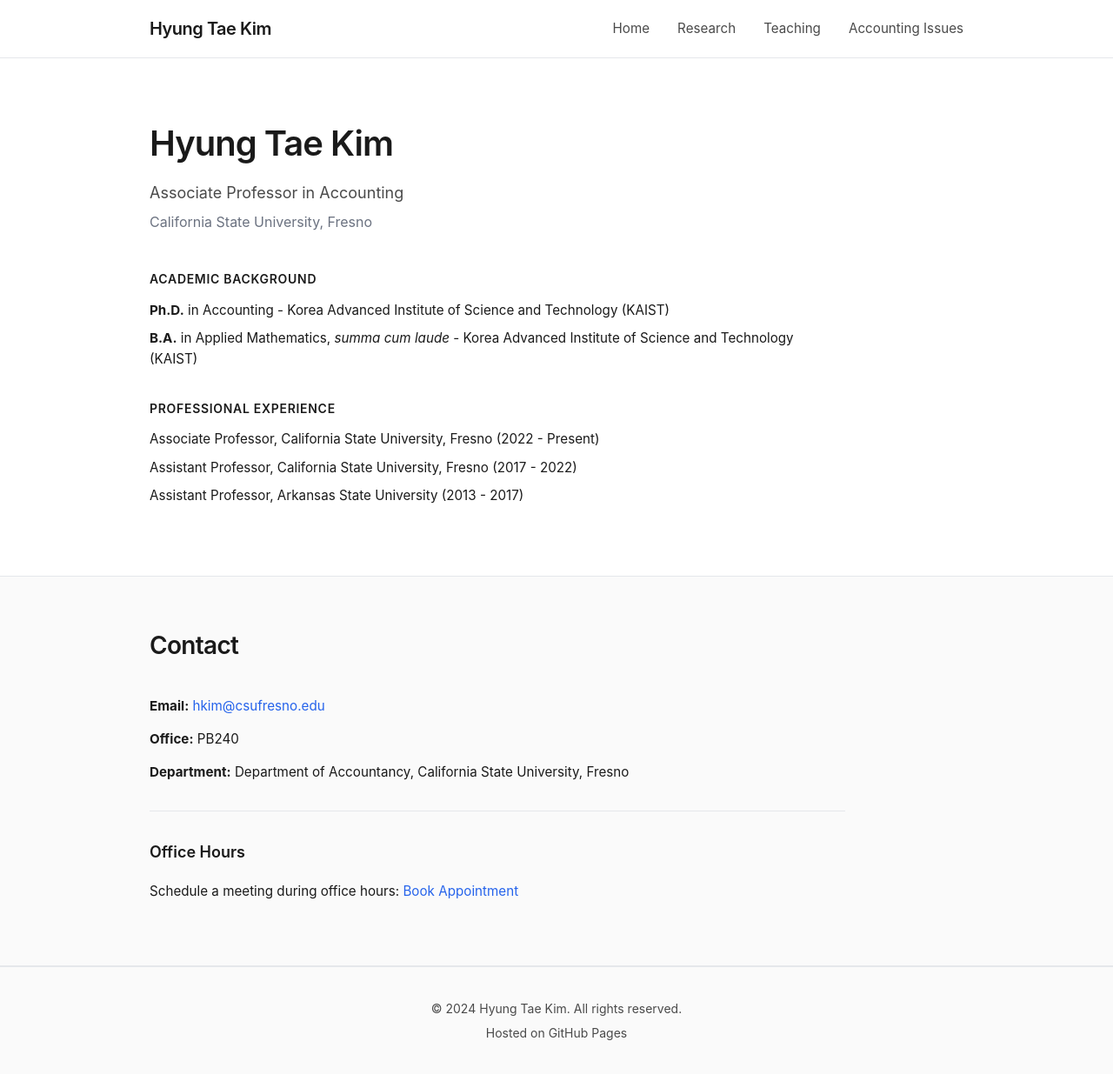
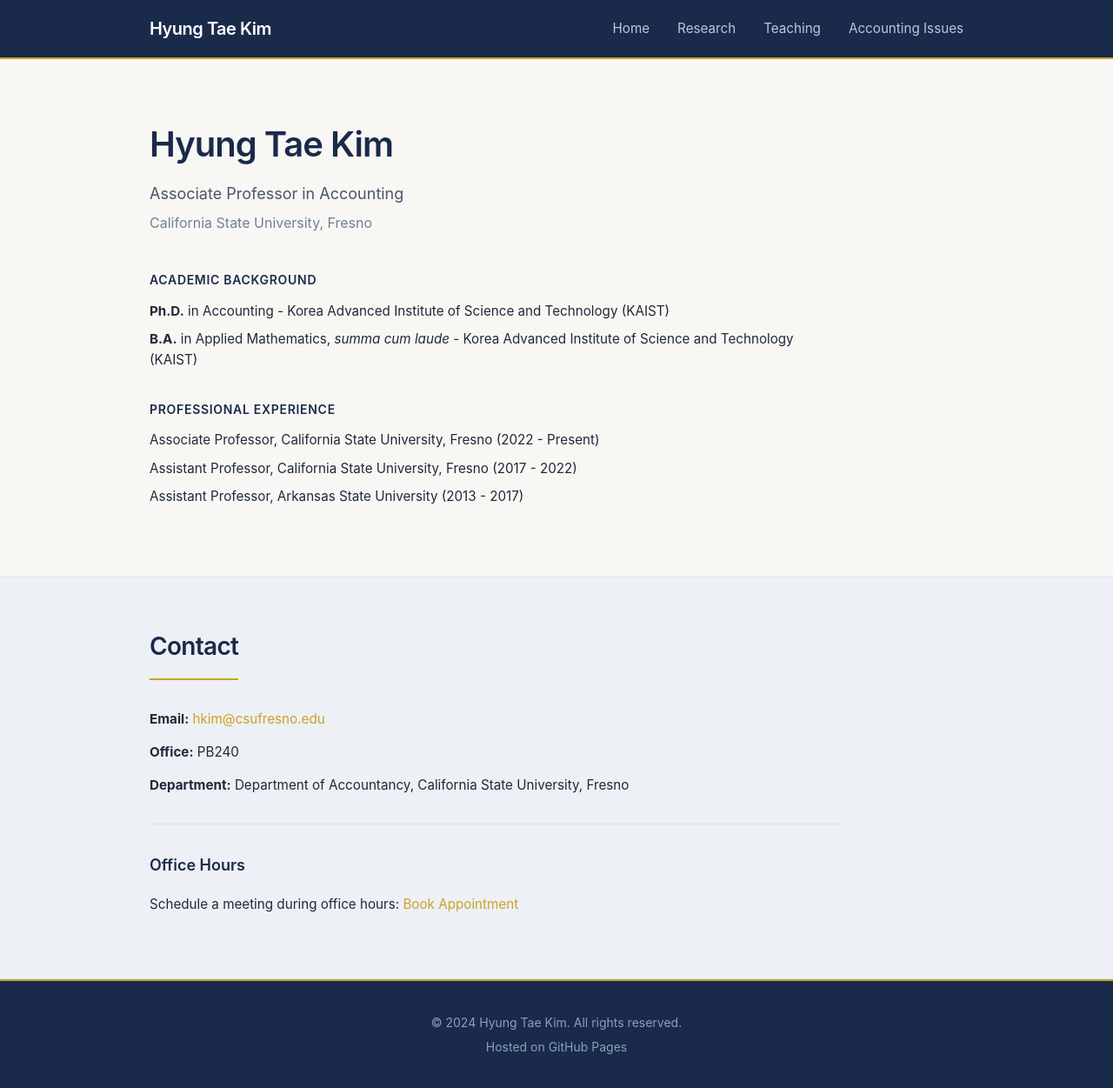
Before and after one commit to HyungTaeKimACCT/hyungtaekimacct.github.io, a Jekyll site: the page built from index.md, in a window 1280 px wide and 1251 px high. Shown: the whole window at 87% size. Built offline with Jekyll 4.4.1, drawn with Linux system fonts in a browser that asks for light colours.

Commit message:
Update styles.css

```diff
--- a/assets/css/styles.css
+++ b/assets/css/styles.css
@@ -6,16 +6,16 @@
 }
 
 :root {
-    --primary-color: #1a1a1a;
-    --secondary-color: #4a4a4a;
-    --accent-color: #2563eb;
-    --text-dark: #1a1a1a;
-    --text-medium: #4a4a4a;
-    --text-light: #6b7280;
-    --bg-white: #ffffff;
-    --bg-light: #fafafa;
-    --border-color: #e5e7eb;
-    --border-dark: #d1d5db;
+    --primary-color: #1a2a4a;
+    --secondary-color: #2d4a7a;
+    --accent-color: #c9a227;
+    --text-dark: #1e2a3a;
+    --text-medium: #4a5568;
+    --text-light: #718096;
+    --bg-white: #f8f7f4;
+    --bg-light: #edf0f5;
+    --border-color: #dde2ea;
+    --border-dark: #c5ccd7;
 }
 
 body {
@@ -34,8 +34,8 @@ body {
 
 /* Navigation */
 .navbar {
-    background-color: var(--bg-white);
-    border-bottom: 1px solid var(--border-color);
+    background-color: var(--primary-color);
+    border-bottom: 2px solid var(--accent-color);
     position: sticky;
     top: 0;
     z-index: 1000;
@@ -51,7 +51,7 @@ body {
 .nav-brand {
     font-size: 1.25rem;
     font-weight: 600;
-    color: var(--primary-color);
+    color: #ffffff;
     letter-spacing: -0.025em;
 }
 
@@ -63,7 +63,7 @@ body {
 
 .nav-link {
     text-decoration: none;
-    color: var(--text-medium);
+    color: #b8c9dc;
     font-weight: 400;
     font-size: 0.95rem;
     transition: color 0.2s ease;
@@ -71,7 +71,7 @@ body {
 }
 
 .nav-link:hover {
-    color: var(--primary-color);
+    color: var(--accent-color);
 }
 
 .nav-link::after {
@@ -81,7 +81,7 @@ body {
     left: 0;
     width: 0;
     height: 1px;
-    background-color: var(--primary-color);
+    background-color: var(--accent-color);
     transition: width 0.2s ease;
 }
 
@@ -164,6 +164,9 @@ body {
     margin-bottom: 2rem;
     font-weight: 600;
     letter-spacing: -0.025em;
+    padding-bottom: 0.75rem;
+    border-bottom: 2px solid var(--accent-color);
+    display: inline-block;
 }
 
 .content-card {
@@ -201,7 +204,7 @@ body {
     content: '•';
     position: absolute;
     left: 0;
-    color: var(--text-light);
+    color: var(--accent-color);
 }
 
 .content-card p {
@@ -384,12 +387,12 @@ body {
 
 /* Footer */
 .footer {
-    background-color: var(--bg-light);
-    color: var(--text-medium);
+    background-color: var(--primary-color);
+    color: #8aa0bc;
     padding: 2rem 0;
     text-align: center;
     font-size: 0.875rem;
-    border-top: 1px solid var(--border-color);
+    border-top: 2px solid var(--accent-color);
 }
 
 .footer p {
```
